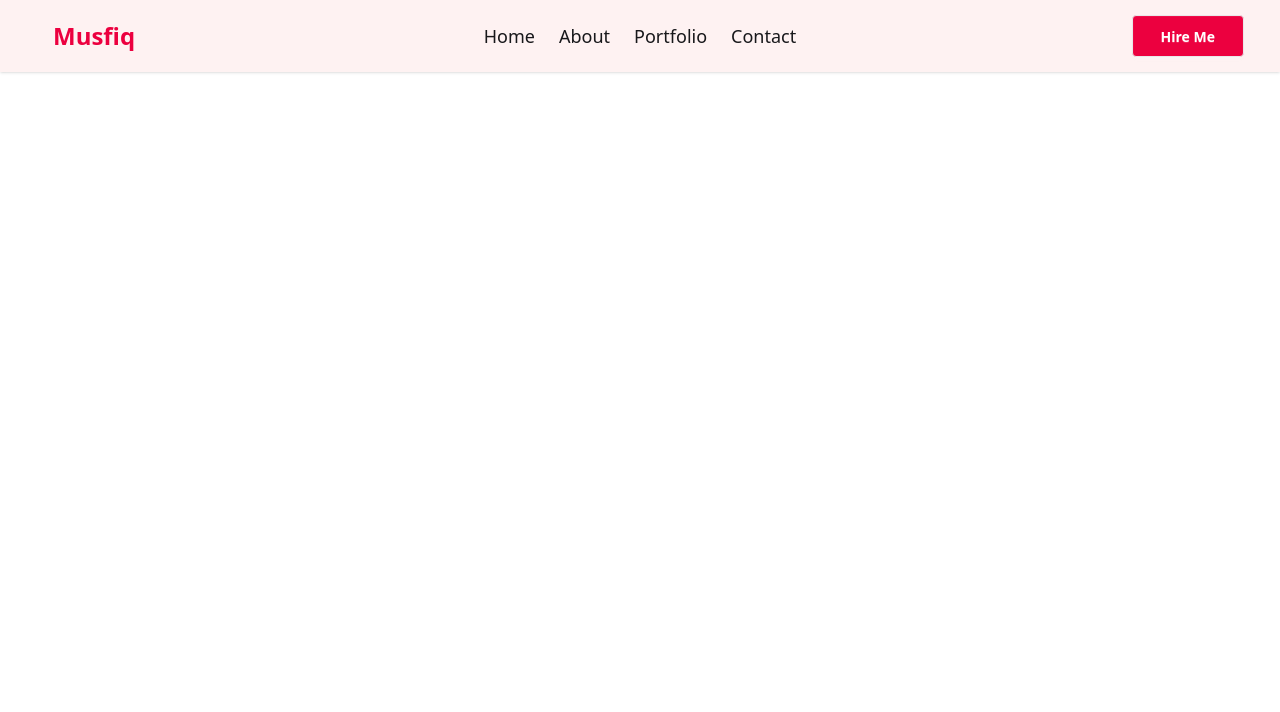
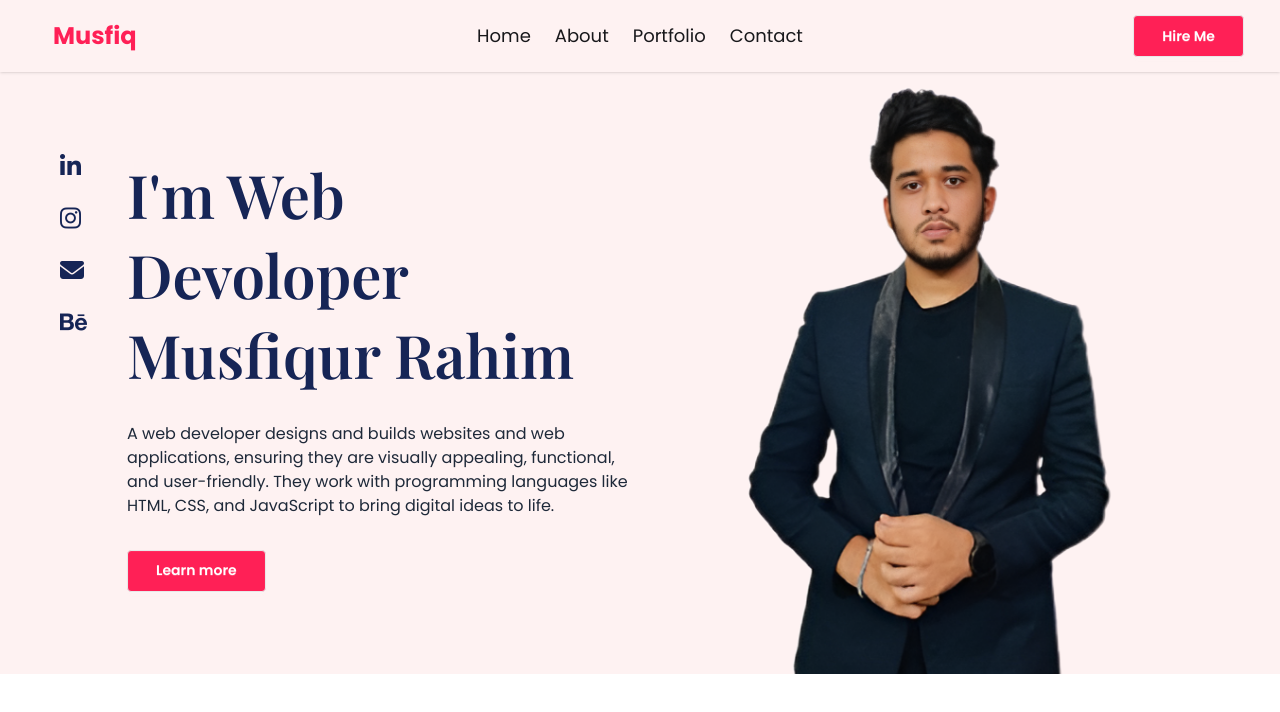
Before and after one commit to devmusfiqurrahimofficial/Musfiq, a plain HTML site: page index.html in a window 1280 px wide. Drawn offline with nearby package versions, Linux system fonts and the light colour scheme; a web font is replaced by a local one.

Commit message:
intro end

```diff
--- a/css/style.css
+++ b/css/style.css
@@ -2,4 +2,8 @@ body{
     max-width: 1500px;
     margin-right: auto;
     margin-left: auto;
+    font-family:"Poppins", sans-serif;
 }
+.font-fa{
+    font-family:  "Playfair Display", serif;
+}
--- a/index.html
+++ b/index.html
@@ -19,7 +19,7 @@
   </head>
   <body >
     <!-- navbar start -->
-    <section class="section-1 ">
+    <section class="nav-section ">
         <div class="navbar bg-base-100 shadow-sm px-9 bg-red-50 shadow-none">
             <div class="navbar-start">
               <div class="dropdown">
@@ -36,7 +36,7 @@
                 <li><a class="text-lg">Contact</a></li>
                 </ul>
               </div>
-              <a class="btn btn-ghost text-2xl font-bold text-rose-600">Musfiq</a>
+              <a class="btn btn-ghost text-2xl font-bold text-rose-500">Musfiq</a>
             </div>
             <div class="navbar-center hidden lg:flex">
               <ul class="menu menu-horizontal px-1">
@@ -48,12 +48,39 @@
               </ul>
             </div>
             <div class="navbar-end">
-              <a class="btn bg-rose-600 text-white px-7 py-5">Hire Me</a>
+              <a class="btn bg-rose-500 text-white px-7 py-5">Hire Me</a>
             </div>
           </div>
     </section>
     <!-- navbar end -->
 
-    <!--Sec-->
+    <!--Section-1 start(intro)-->
+   <section class="Intro-section">
+    <div class="flex bg-red-50 items-center justify-center px-15">
+        <div class="flex-1 flex justify-start items-start">
+            <div class="mr-10">
+                <div><i class="fa-brands fa-linkedin-in text-2xl font-light text-blue-950 hover:text-rose-500"></i></div>
+                <div><i class="fa-brands fa-instagram text-2xl mt-6 text-blue-950 hover:text-rose-500"></i></div>
+                <div><i class="fa-solid fa-envelope text-2xl mt-6 text-blue-950 hover:text-rose-500"></i></div>
+                <div><i class="fa-brands fa-behance text-2xl mt-6 text-blue-950 hover:text-rose-500"></i></div>
+            </div>
+            <div><h1 class=" font-fa text-blue-950 font-semibold mt-0 text-6xl/20" >I'm Web Devoloper <br> Musfiqur Rahim</h1>
+            <p class="mt-7 text-gray-800">A web developer designs and builds websites and web applications, ensuring they are visually appealing, functional, and user-friendly. They work with programming languages like HTML, CSS, and JavaScript to bring digital ideas to life.</p>
+            <a class="btn bg-rose-500 text-white px-7 py-5 mt-8">Learn more</a>
+
+            </div>
+        </div>
+        <div class="flex-1 flex justify-center">
+            <img src="./image/WhatsApp_Image_2025-04-18_at_20,23,32_b79ffd3c-removebg-preview-Picsart-AiImageEnhancer.png" class="img-fluid w-sm" alt="">
+        </div>
+    </div>
+   </section>
+
+
+   <script>
+ // tailwind.config.js
+
+
+   </script>
   </body>
 </html>
```
Also changed, not shown: image/IMG_5377-removebg-preview.png (added), image/WhatsApp_Image_2025-04-18_at_20,23,32_b79ffd3c-removebg-preview-Picsart-AiImageEnhancer.png (added), image/WhatsApp_Image_2025-04-18_at_20.23.32_b79ffd3c-removebg-preview.png (added), image/WhatsApp_Image_2025-04-18_at_20.30.22_51a7b146-removebg-preview.png (added).
